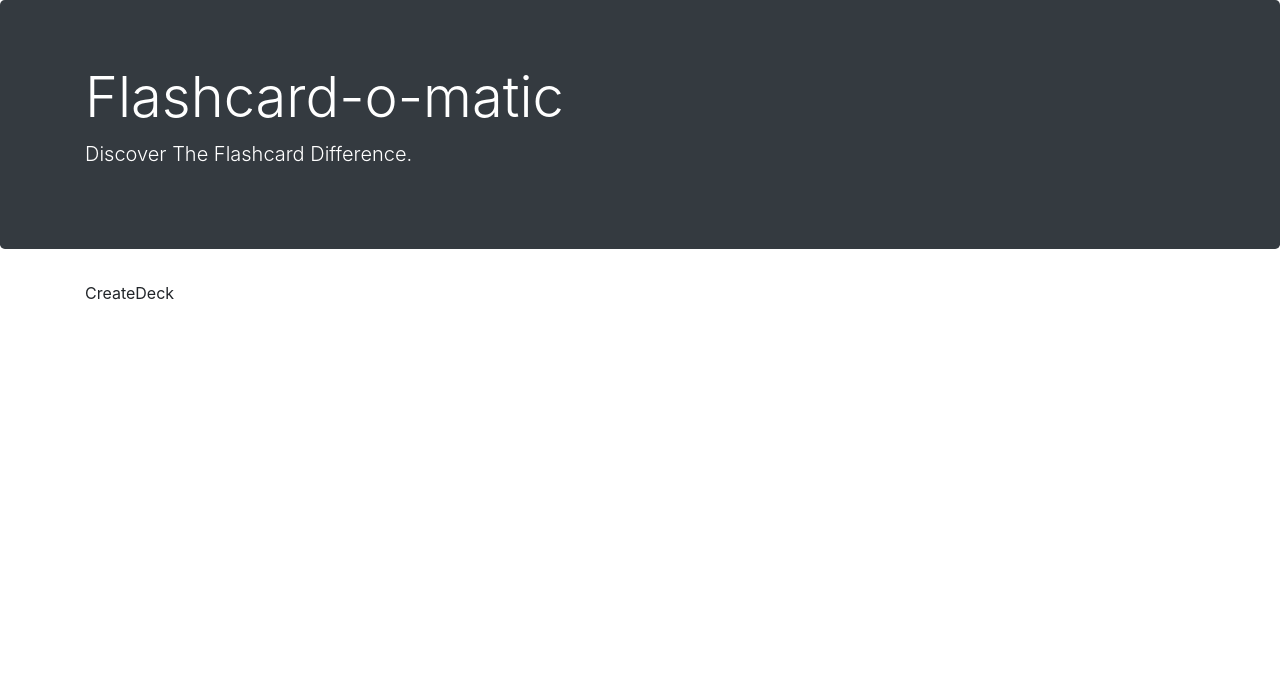
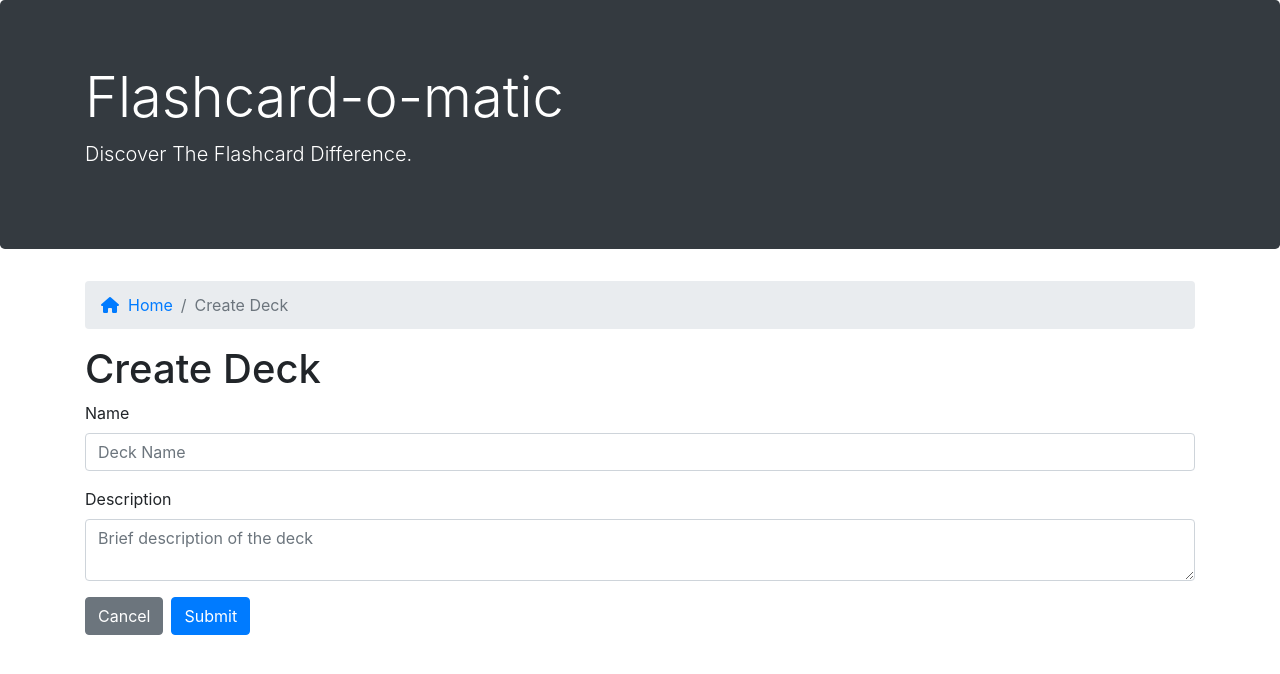
Before and after one commit to dylan-adams-webdev/flashcard-app-assessment, a React (Create React App) app: page /decks/new in a window 1280 px wide. Shown: the top 674 px of the page. Built offline with nearby package versions, Linux system fonts and the light colour scheme; no server answers; a web font is replaced by a local one.

Commit message:
createdeck in finished state with submission

```diff
--- a/src/Decks/CreateDeck.js
+++ b/src/Decks/CreateDeck.js
@@ -1,7 +1,19 @@
-import React from 'react'
+import React from 'react';
+import { useHistory } from 'react-router-dom';
+import Breadcrumbs from './DeckFormComponents/Breadcrumbs';
+import DeckForm from './DeckFormComponents/DeckForm';
+import { createDeck } from '../utils/api/index';
 
 export default function CreateDeck() {
+	const history = useHistory();
+	const submitHandler = (data) => {
+		createDeck(data).then((res) => history.push(`/decks/${res.id}`))
+	};
 	return (
-		<div>CreateDeck</div>
+		<>
+			<Breadcrumbs />
+			<h1>Create Deck</h1>
+			<DeckForm submitHandler={submitHandler} />
+		</>
 	);
 }
```
